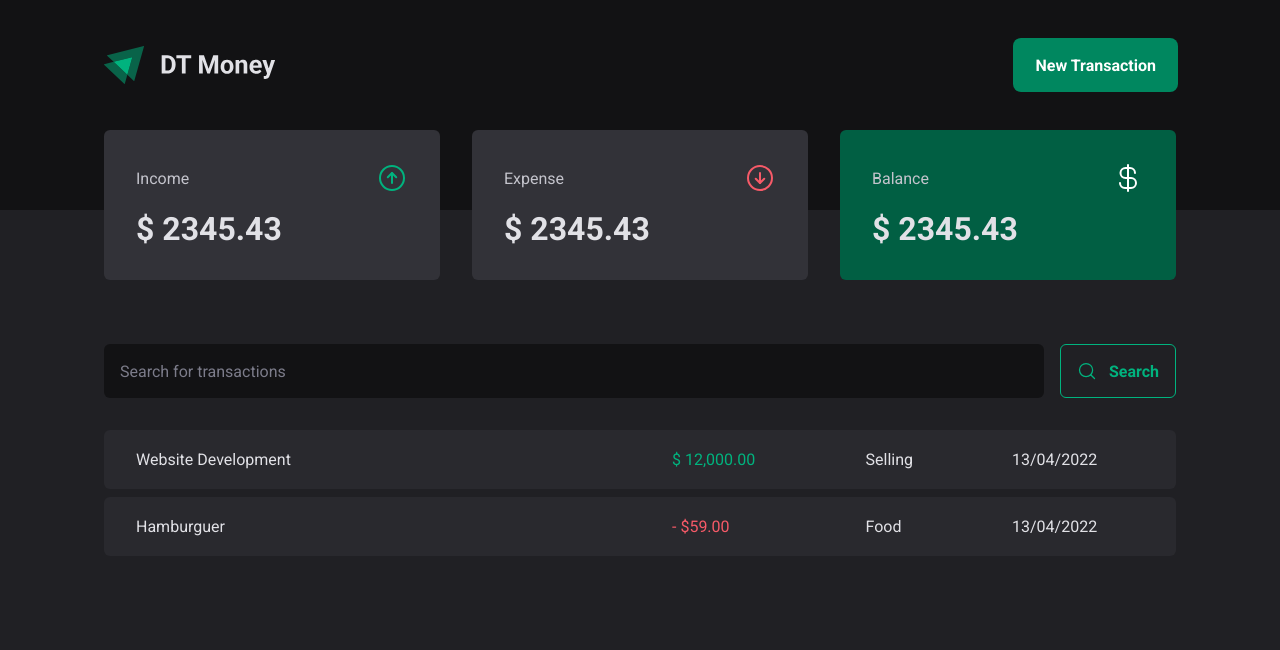
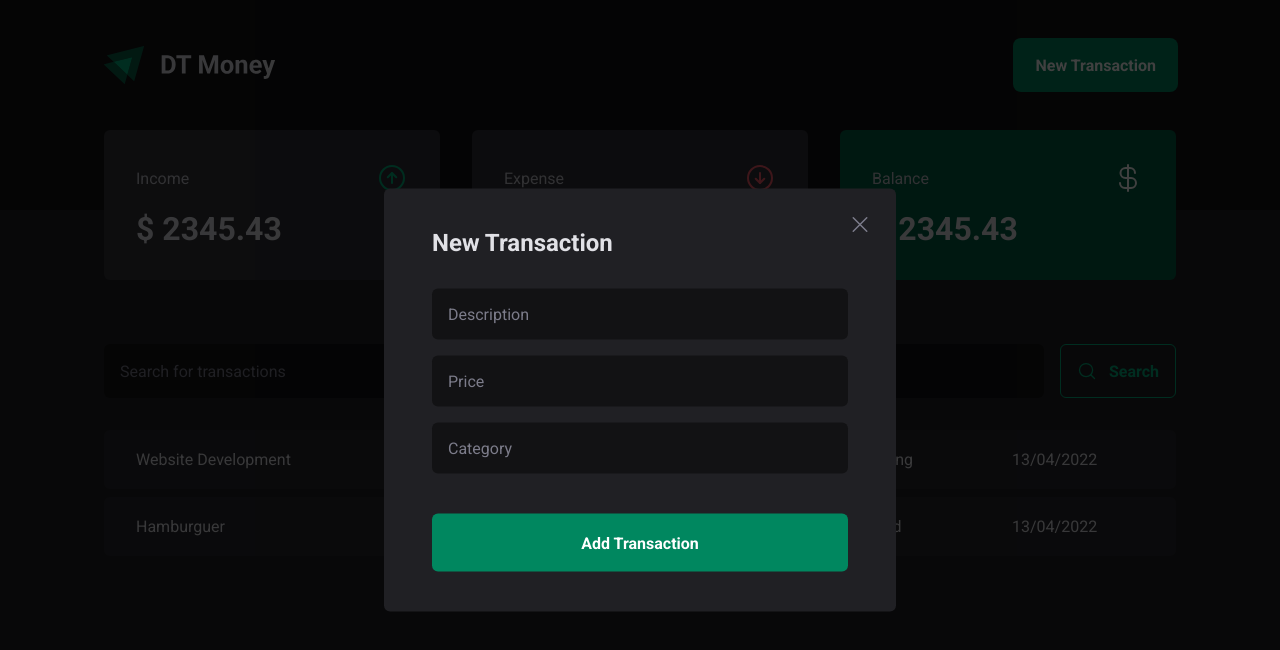
Before and after one commit to ericazpcalaca/dt-money, a React (Vite) app: page / in a window 1280 px wide. Both pictures are taken after a click on the button "New Transaction". Shown: the top 650 px of the page. Built offline with nearby package versions, Linux system fonts and the light colour scheme.

Commit message:
Created a modal and styled it

```diff
--- a/package.json
+++ b/package.json
@@ -10,6 +10,7 @@
     "preview": "vite preview"
   },
   "dependencies": {
+    "@radix-ui/react-dialog": "^1.1.15",
     "phosphor-react": "^1.4.1",
     "react": "^19.1.1",
     "react-dom": "^19.1.1",
--- a/src/components/Header/index.tsx
+++ b/src/components/Header/index.tsx
@@ -1,13 +1,21 @@
 import { HeaderContainer, HeaderContent, NewTransactionButton } from "./styles";
-
+import * as Dialog from "@radix-ui/react-dialog";
 import logoImage from '../../assets/logo.svg';
+import { NewTransactionModal } from "../NewTransactionModal";
 
 export function Header() {
     return(
         <HeaderContainer>
             <HeaderContent>
                 <img src={logoImage} alt="" />
-                <NewTransactionButton>New Transaction</NewTransactionButton>
+
+                <Dialog.Root>
+                    <Dialog.Trigger asChild>
+                        <NewTransactionButton>New Transaction</NewTransactionButton>
+                    </Dialog.Trigger>
+
+                    <NewTransactionModal />
+                </Dialog.Root>
             </HeaderContent>
         </HeaderContainer>
     )
--- /dev/null
+++ b/src/components/NewTransactionModal/index.tsx
@@ -0,0 +1,25 @@
+import * as Dialog from "@radix-ui/react-dialog";
+import { CloseButton, Content, Overlay } from "./styles";
+import { X } from "phosphor-react";
+
+export function NewTransactionModal() {
+    return (
+        <Dialog.Portal>
+            <Overlay />
+
+            <Content>
+                <Dialog.Title>New Transaction</Dialog.Title>
+                <CloseButton>
+                    <X size={24}/>
+                </CloseButton>
+                <form action="">
+                    <input type="text" placeholder="Description" required />
+                    <input type="number" placeholder="Price" required/>
+                    <input type="text" placeholder="Category" required/>
+
+                    <button type="submit">Add Transaction</button>
+                </form>
+            </Content>
+        </Dialog.Portal>
+    )
+}
--- /dev/null
+++ b/src/components/NewTransactionModal/styles.ts
@@ -0,0 +1,70 @@
+import * as Dialog from "@radix-ui/react-dialog";
+import { styled } from "styled-components";
+
+export const Overlay = styled(Dialog.Overlay)`
+    position: fixed;
+    width: 100vw;
+    height: 100vh;
+    inset: 0;
+    background: rgba(0, 0, 0, 0.75);
+`
+
+export const Content = styled(Dialog.Overlay)`
+    min-width: 32rem;
+    border-radius: 6px;
+    padding: 2.5rem 3rem;
+    background: ${props => props.theme["gray-800"]};
+
+    position: fixed;
+    top: 50%;
+    left: 50%;
+    transform: translate(-50%, -50%);
+
+    form {
+        margin-top: 2rem;
+
+        display: flex;
+        flex-direction: column;
+        gap: 1rem;
+
+        input {
+            border-radius: 6px;
+            border: 0;
+            background: ${props => props.theme["gray-900"]};
+            color: ${props => props.theme["gray-300"]};
+            padding: 1rem;
+
+            &::placeholder {
+                color: ${props => props.theme["gray-500"]};
+            }
+        }
+
+        button[type="submit"] {
+            height: 58px;
+            border: 0;
+            background: ${props => props.theme["green-500"]};
+            color: ${props => props.theme.white};
+            font-weight: bold;
+            padding: 0 1.25rem;
+            border-radius: 6px;
+            margin-top: 1.5rem;
+            cursor: pointer;
+
+            &:hover {
+                background:  ${props => props.theme["green-700"]};
+                transition: background-color 0.2;
+            }
+        }
+    }
+`
+
+export const CloseButton = styled(Dialog.Close)`
+    position: absolute;
+    background: transparent;
+    border: 0;
+    top: 1.5rem;
+    right: 1.5rem;
+    line-height: 0;
+    cursor: pointer;
+    color: ${props => props.theme["gray-500"]};
+`
```
Also changed, not shown: 1 other file (tests, documents, lock files or other folders).
